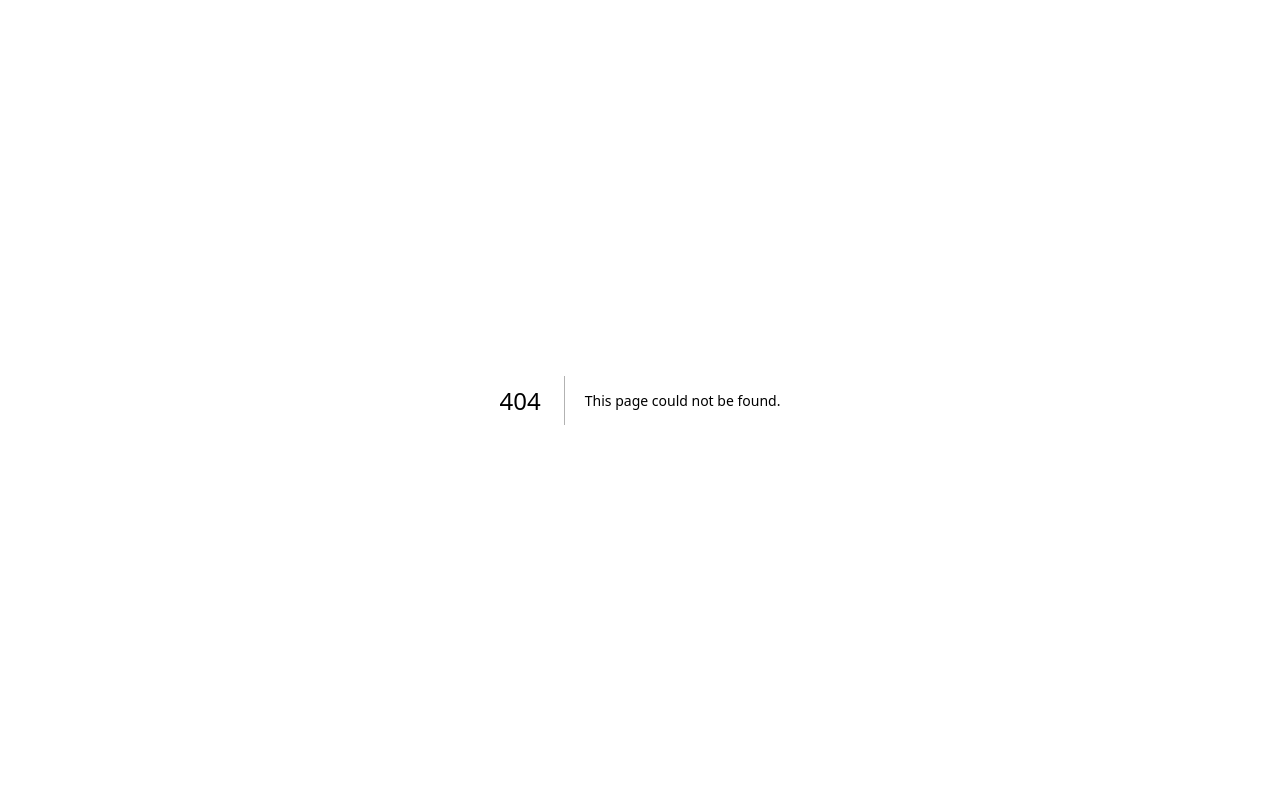
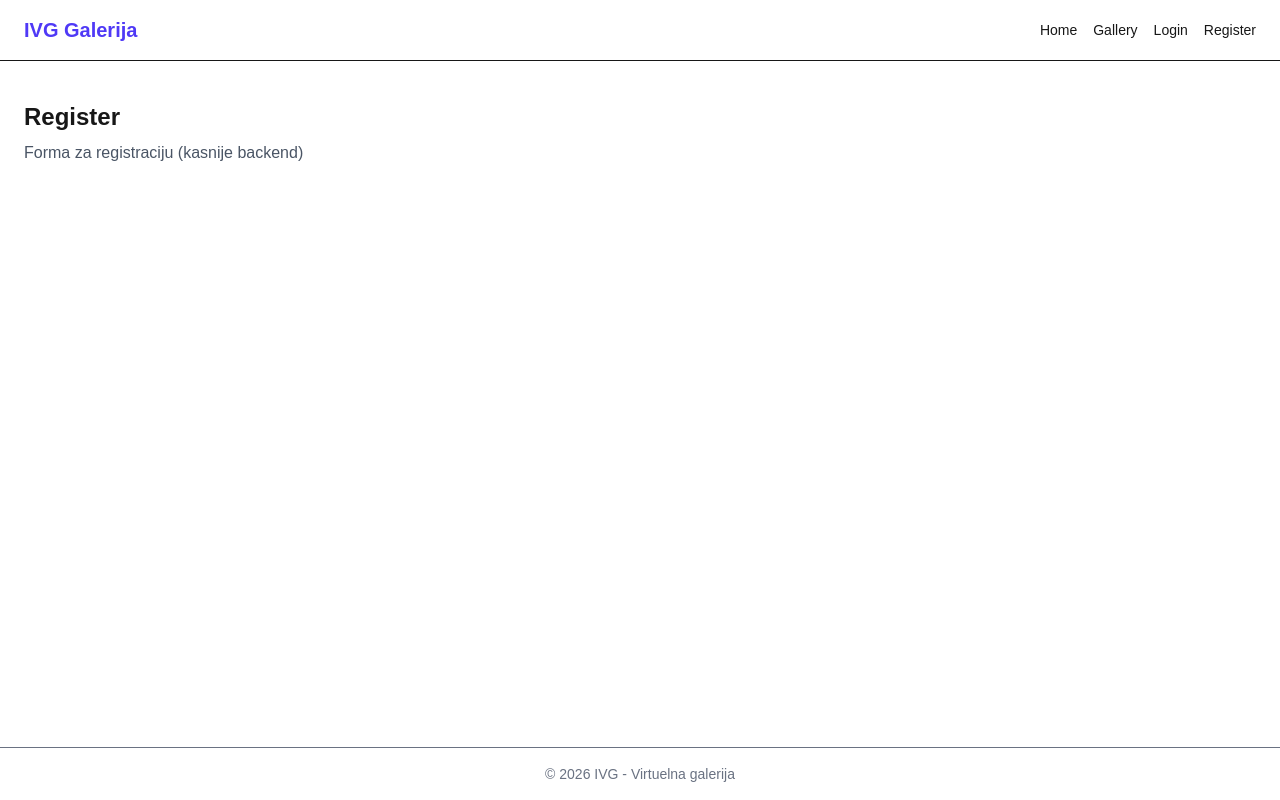
Before and after one commit to aleksandra-milikic/big-projekat-ai_virtuelna_galerija_2025_3273, a Next.js app: page /register in a window 1280 px wide. Before the commit this address had no page. Built offline with nearby package versions, Linux system fonts and the light colour scheme.

Commit message:
Kreirana početna struktura aplikacije(layout-navbar footer i osnovne stranice) i rutiranje

```diff
--- /dev/null
+++ b/src/app/gallery/page.tsx
@@ -0,0 +1,11 @@
+export default function GalleryPage() {
+  return (
+    <div>
+      <h1 className="text-2xl font-bold">Gallery</h1>
+
+      <p className="text-gray-600 mt-2">
+        Ovdje će biti lista umjetničkih djela
+      </p>
+    </div>
+  );
+}
--- a/src/app/layout.tsx
+++ b/src/app/layout.tsx
@@ -1,33 +1,40 @@
-import type { Metadata } from "next";
-import { Geist, Geist_Mono } from "next/font/google";
 import "./globals.css";
-
-const geistSans = Geist({
-  variable: "--font-geist-sans",
-  subsets: ["latin"],
-});
-
-const geistMono = Geist_Mono({
-  variable: "--font-geist-mono",
-  subsets: ["latin"],
-});
-
-export const metadata: Metadata = {
-  title: "Create Next App",
-  description: "Generated by create next app",
-};
+import Link from "next/link";
 
 export default function RootLayout({
   children,
-}: Readonly<{
+}: {
   children: React.ReactNode;
-}>) {
+}) {
   return (
-    <html
-      lang="en"
-      className={`${geistSans.variable} ${geistMono.variable} h-full antialiased`}
-    >
-      <body className="min-h-full flex flex-col">{children}</body>
+    <html lang="en">
+      <body className="min-h-screen flex flex-col">
+
+        {/* NAVBAR */}
+        <header className="w-full border-b px-6 py-4 flex justify-between items-center">
+          <Link href="/" className="font-bold text-indigo-600 text-xl">
+            IVG Galerija
+          </Link>
+
+          <nav className="flex gap-4 text-sm">
+            <Link href="/">Home</Link>
+            <Link href="/gallery">Gallery</Link>
+            <Link href="/login">Login</Link>
+            <Link href="/register">Register</Link>
+          </nav>
+        </header>
+
+        {/* PAGE CONTENT */}
+        <main className="flex-1 px-6 py-10">
+          {children}
+        </main>
+
+        {/* FOOTER */}
+        <footer className="border-t px-6 py-4 text-center text-sm text-gray-500">
+          © {new Date().getFullYear()} IVG - Virtuelna galerija
+        </footer>
+
+      </body>
     </html>
   );
 }
--- /dev/null
+++ b/src/app/login/page.tsx
@@ -0,0 +1,11 @@
+export default function LoginPage() {
+  return (
+    <div>
+      <h1 className="text-2xl font-bold">Login</h1>
+
+      <p className="text-gray-600 mt-2">
+        Forma za prijavu (kasnije dodajem backend)
+      </p>
+    </div>
+  );
+}
--- a/src/app/page.tsx
+++ b/src/app/page.tsx
@@ -1,65 +1,13 @@
-import Image from "next/image";
-
 export default function Home() {
   return (
-    <div className="flex flex-col flex-1 items-center justify-center bg-zinc-50 font-sans dark:bg-black">
-      <main className="flex flex-1 w-full max-w-3xl flex-col items-center justify-between py-32 px-16 bg-white dark:bg-black sm:items-start">
-        <Image
-          className="dark:invert"
-          src="/next.svg"
-          alt="Next.js logo"
-          width={100}
-          height={20}
-          priority
-        />
-        <div className="flex flex-col items-center gap-6 text-center sm:items-start sm:text-left">
-          <h1 className="max-w-xs text-3xl font-semibold leading-10 tracking-tight text-black dark:text-zinc-50">
-            To get started, edit the page.tsx file.
-          </h1>
-          <p className="max-w-md text-lg leading-8 text-zinc-600 dark:text-zinc-400">
-            Looking for a starting point or more instructions? Head over to{" "}
-            <a
-              href="https://vercel.com/templates?framework=next.js&utm_source=create-next-app&utm_medium=appdir-template-tw&utm_campaign=create-next-app"
-              className="font-medium text-zinc-950 dark:text-zinc-50"
-            >
-              Templates
-            </a>{" "}
-            or the{" "}
-            <a
-              href="https://nextjs.org/learn?utm_source=create-next-app&utm_medium=appdir-template-tw&utm_campaign=create-next-app"
-              className="font-medium text-zinc-950 dark:text-zinc-50"
-            >
-              Learning
-            </a>{" "}
-            center.
-          </p>
-        </div>
-        <div className="flex flex-col gap-4 text-base font-medium sm:flex-row">
-          <a
-            className="flex h-12 w-full items-center justify-center gap-2 rounded-full bg-foreground px-5 text-background transition-colors hover:bg-[#383838] dark:hover:bg-[#ccc] md:w-[158px]"
-            href="https://vercel.com/new?utm_source=create-next-app&utm_medium=appdir-template-tw&utm_campaign=create-next-app"
-            target="_blank"
-            rel="noopener noreferrer"
-          >
-            <Image
-              className="dark:invert"
-              src="/vercel.svg"
-              alt="Vercel logomark"
-              width={16}
-              height={16}
-            />
-            Deploy Now
-          </a>
-          <a
-            className="flex h-12 w-full items-center justify-center rounded-full border border-solid border-black/[.08] px-5 transition-colors hover:border-transparent hover:bg-black/[.04] dark:border-white/[.145] dark:hover:bg-[#1a1a1a] md:w-[158px]"
-            href="https://nextjs.org/docs?utm_source=create-next-app&utm_medium=appdir-template-tw&utm_campaign=create-next-app"
-            target="_blank"
-            rel="noopener noreferrer"
-          >
-            Documentation
-          </a>
-        </div>
-      </main>
+    <div className="text-center">
+      <h1 className="text-4xl font-bold text-indigo-600">
+        Inteligentna Virtuelna Galerija
+      </h1>
+
+      <p className="mt-4 text-gray-600">
+        MVP sistem u razvoju
+      </p>
     </div>
   );
 }
--- /dev/null
+++ b/src/app/register/page.tsx
@@ -0,0 +1,11 @@
+export default function RegisterPage() {
+  return (
+    <div>
+      <h1 className="text-2xl font-bold">Register</h1>
+
+      <p className="text-gray-600 mt-2">
+        Forma za registraciju (kasnije backend)
+      </p>
+    </div>
+  );
+}
```
